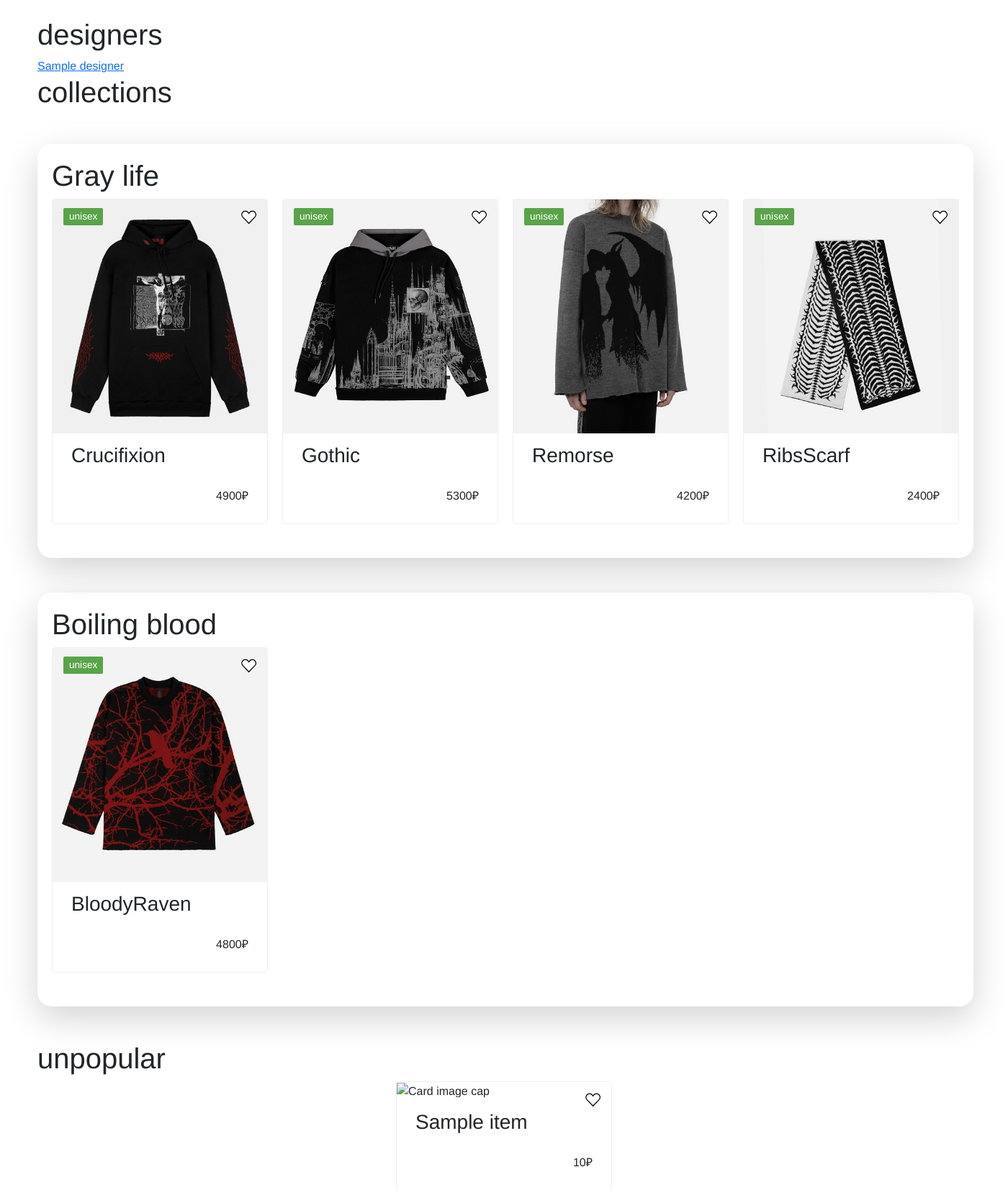
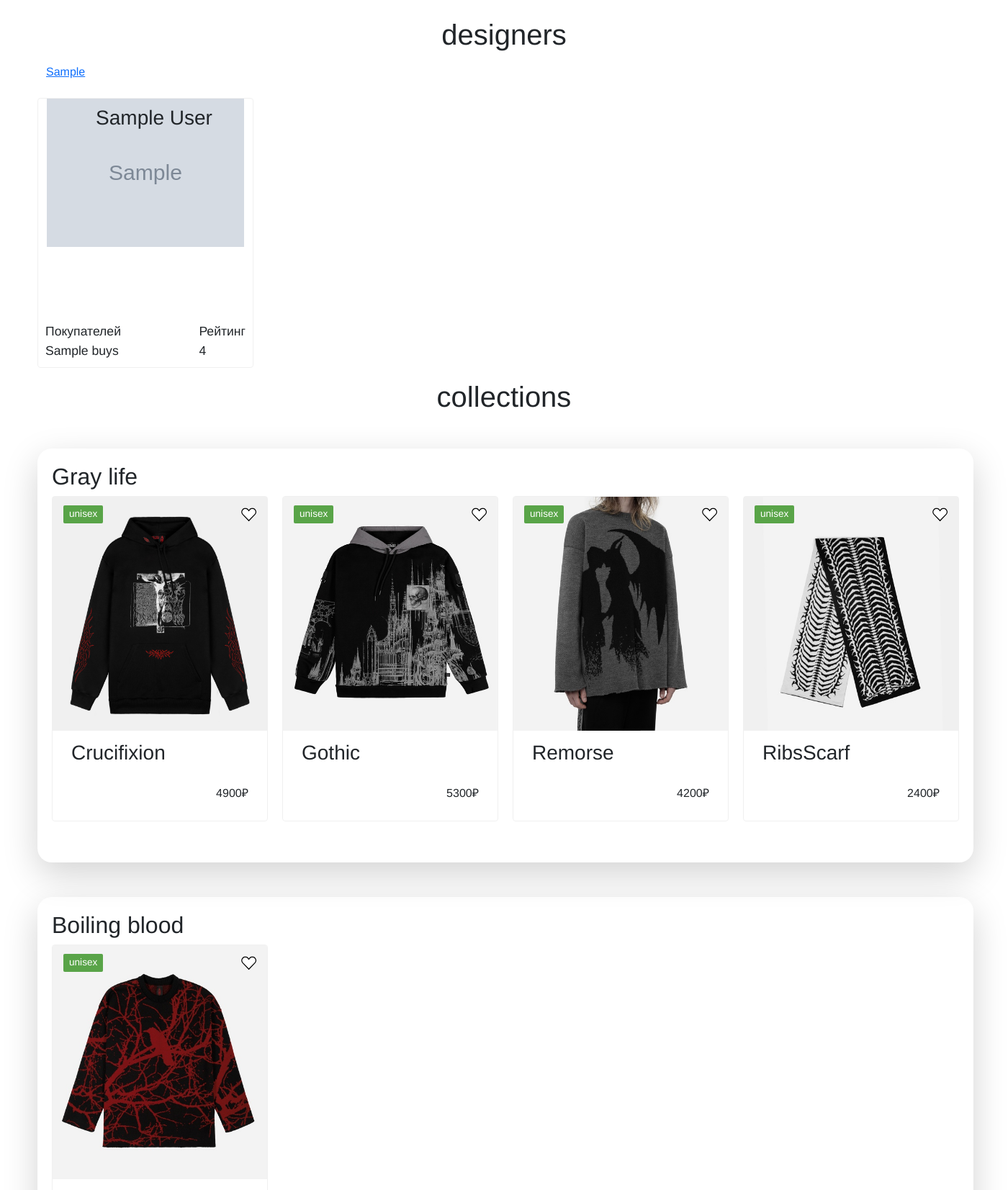
Before and after one commit to J3olchara/stylehub, a Django app: template stylehub/templates/clothes/index.html in a window 1400 px wide. Shown: the part 116-1769 px from the top of the page at 72% size. Run offline with Django 3.2, Linux system fonts and the light colour scheme; data comes from the database, SQL or seed files in the repository; tables that the repository leaves empty hold one stand-in row (Sample ...); the template is opened without the code that fills it: values named after a table or form of the project are taken from there, most other values are stand-ins (such as "Sample title", 1, 10 or a date in 2020); some libraries are stand-ins or nearby versions.

Commit message:
designers on /clothes

```diff
--- a/stylehub/market/models.py
+++ b/stylehub/market/models.py
@@ -198,7 +198,7 @@ class Cart(core.models.CreatedEdited):
 
 class Evaluation(core.models.CreatedEdited):
     """
-    Evalution abstract model
+    Evaluation abstract model
 
     created: datetime. creation datetime
     edited: datetime. editing datetime
--- /dev/null
+++ b/stylehub/static_dev/css/designer_card.css
@@ -0,0 +1,22 @@
+.designer_card {
+    height: 375px;
+    width: 300px;
+}
+.buyers, .rating {
+    bottom: 10px;
+    font-size: 1.1rem;
+}
+
+.buyers {
+    left: 10px
+}
+
+.rating {
+    right: 10px;
+}
+
+.designer_name {
+    width: 100%;
+    text-align: center;
+    top: 10px;
+}
--- a/stylehub/templates/clothes/index.html
+++ b/stylehub/templates/clothes/index.html
@@ -1,11 +1,14 @@
 {% extends 'core/base.html' %}
 
 {% block content %}
-	<h1>designers</h1>
-	{% for designer in designers %}
-		<a href="{% url 'clothes:designer' pk=designer.id %}">{{ designer.name }}</a>
-	{% endfor %}
-	<h1>collections</h1>
+	<h1 class="text-center mb-3">designers</h1>
+  <section class="container my-3 d-flex gap-4 row justify-content-start">
+    {% for designer in designers %}
+      <a href="{% url 'clothes:designer' pk=designer.id %}">{{ designer.first_name }}</a>
+      {% include 'includes/designer_card.html' %}
+    {% endfor %}
+  </section>
+	<h1 class="text-center mb-3">collections</h1>
 	{% for collection in collections %}
     {% if collection.items.count %}
 		  {% include 'includes/collection_card.html' %}
--- a/stylehub/templates/includes/collection_card.html
+++ b/stylehub/templates/includes/collection_card.html
@@ -1,6 +1,6 @@
-<div class="collection-container shadow-lg my-lg-5"
+<div class="collection-container shadow-lg my-4 my-lg-5"
      style="{% if collection.image %} background-image: {{ collection.image.get_url }};{% endif %}">
-  <h1>{{ collection.name }}</h1>
+  <h2>{{ collection.name }}</h2>
   <span class="collection-block">
   {% for item in collection.items.all %}
     {% include 'includes/card.html' %}
--- /dev/null
+++ b/stylehub/templates/includes/designer_card.html
@@ -0,0 +1,25 @@
+{% load static i18n %}
+
+<link rel="stylesheet" href="{% static 'css/designer_card.css' %}">
+<div class="card designer_card rounded-1 position-relative col col-12 col-md-6 col-lg-4 col-xl-3">
+  <img src="{% if designer.main_image %}
+              {{ designer.main_image.get_url }}
+            {% else %}
+              https://www.pngarts.com/files/10/Default-Profile-Picture-Transparent-Images.png
+            {% endif %}" alt="Аватарка дизайнера">
+  <h3 class="designer_name position-absolute">
+    {% if designer.first_name %}
+      {{ designer.first_name }}
+      {{ designer.last_name }}
+    {% else %}
+      {{ designer.username }}
+    {% endif %}
+  </h3>
+
+  <div class="buyers position-absolute">
+    <span class="buyers">Покупателей<br>{{ designer.buys }}</span>
+  </div>
+  <div class="rating position-absolute">
+    <span class="buyers">Рейтинг<br>{{ designer.rating }}</span>
+  </div>
+</div>
```
Also changed, not shown: stylehub/auth/managers.py (+14 -1 lines), stylehub/templates/clothes/wear.html (+32 -32 lines).
